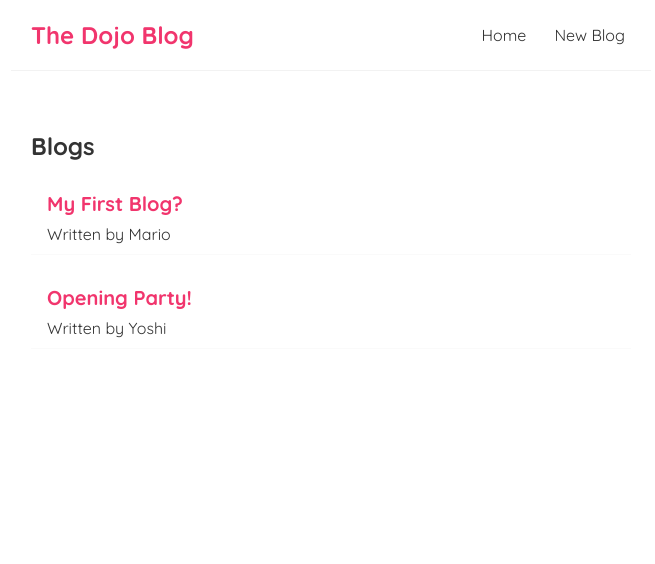
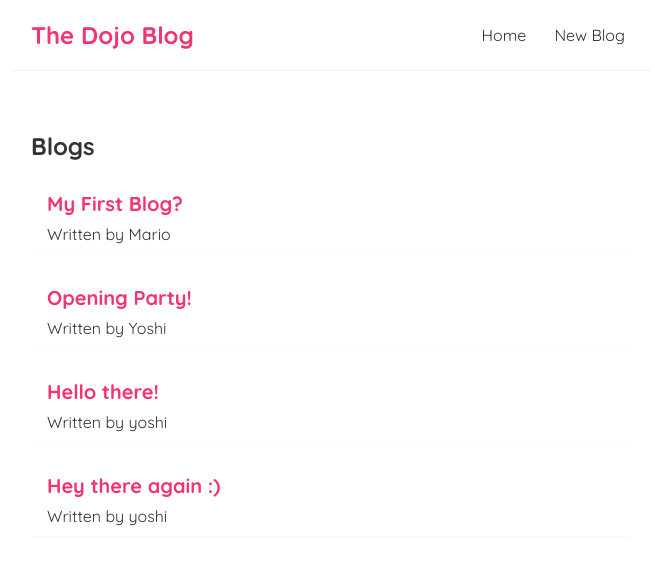
Before and after one commit to yavoraldev00/react-tutorial, a React (Create React App) app: page / in a window 1280 px wide. Shown: the top 564 px of the page, without its empty margins (309-964 px from the left). Built offline with nearby package versions, Linux system fonts and the light colour scheme; data requests are answered from the project's data file.

Commit message:
tutorial 29 - making POST request

```diff
--- a/data/db.json
+++ b/data/db.json
@@ -4,13 +4,25 @@
       "title": "My First Blog?",
       "body": "Wny do we use it?\n  Lorem ipsum dolor, sit amet consectetur adipisicing elit. Ut amet sequi sit culpa voluptatem! Assumenda tempore nobis inventore repellat repellendus quaerat? Provident, illo debitis. Possimus recusandae velit dicta maxime repellat veritatis ut, dolorem iure in alias quos vitae expedita numquam itaque, dolor, officia cum vel accusamus atque earum provident necessitatibus?",
       "author": "Mario",
-            "id": 1
+      "id": "1"
     },
     {
       "title": "Opening Party!",
       "body": "Wny do we use it?\n  Lorem ipsum dolor, sit amet consectetur adipisicing elit. Ut amet sequi sit culpa voluptatem! Assumenda tempore nobis inventore repellat repellendus quaerat? Provident, illo debitis. Possimus recusandae velit dicta maxime repellat veritatis ut, dolorem iure in alias quos vitae expedita numquam itaque, dolor, officia cum vel accusamus atque earum provident necessitatibus?",
       "author": "Yoshi",
-            "id": 2
+      "id": "2"
+    },
+    {
+      "id": "c916",
+      "title": "Hello there!",
+      "body": "This is my first submited blog :)",
+      "author": "yoshi"
+    },
+    {
+      "id": "e4e6",
+      "title": "Hey there again :)",
+      "body": "This is my second blog.... whwaaaaah D: ?",
+      "author": "yoshi"
     }
   ]
 }
--- a/src/Create.js
+++ b/src/Create.js
@@ -4,9 +4,22 @@ const Create = () => {
     const [title, setTitle] = useState("");
     const [body, setBody] = useState("");
     const [author, setAuthor] = useState("mario");
+    const [isPending, setIsPending] = useState(false);
 
     const handleSubmit = (e) => {
         e.preventDefault();
+        const blog = { title, body, author };
+
+        setIsPending(true);
+
+        fetch("http://localhost:8000/blogs", {
+            method: "POST",
+            headers: { "Content-Type": "application/json"},
+            body: JSON.stringify(blog)
+        }).then(() => {
+            console.log("new blog added");
+            setIsPending(false);
+        })
     }
 
     return (
@@ -31,7 +44,8 @@ const Create = () => {
                     <option value="mario">mario</option>
                     <option value="yoshi">yoshi</option>
                 </select>
-                <button>Add Blog</button>
+                {!isPending && <button>Add Blog</button>}
+                {isPending && <button disabled>Adding blog...</button>}
             </form>
         </div>
      );
```
Lines whose indentation alone changed are shown as unchanged.
